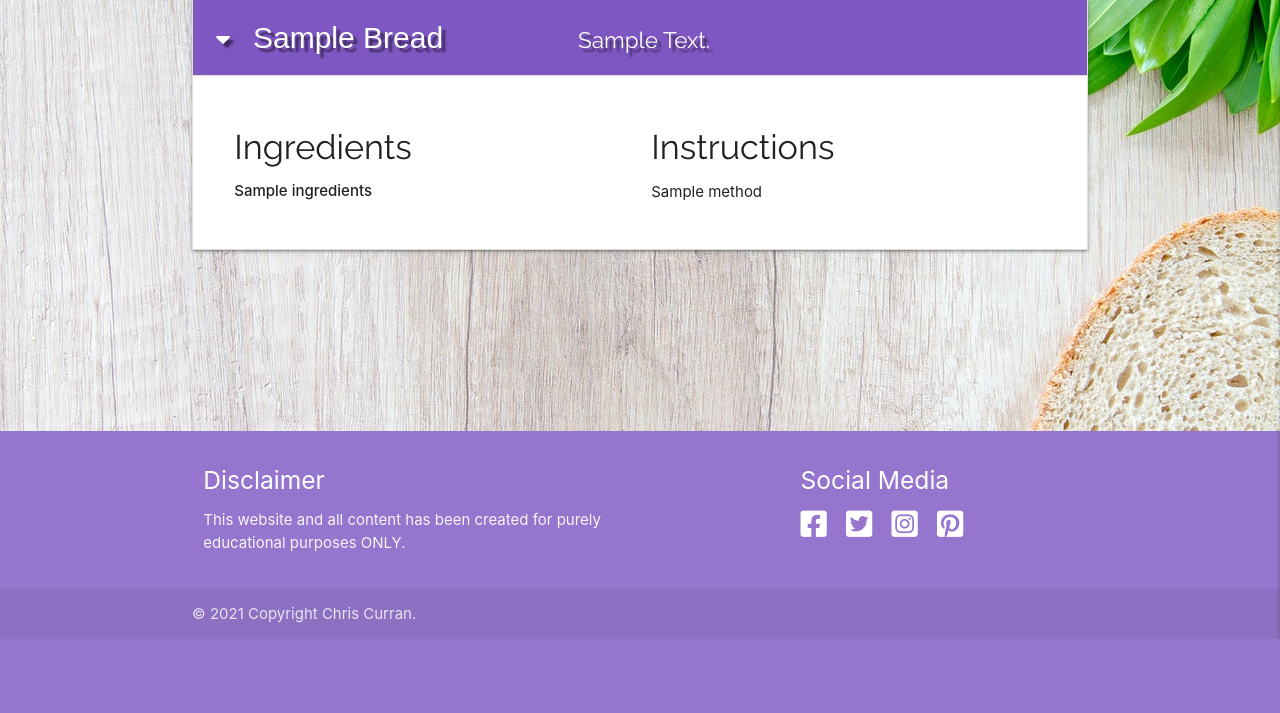
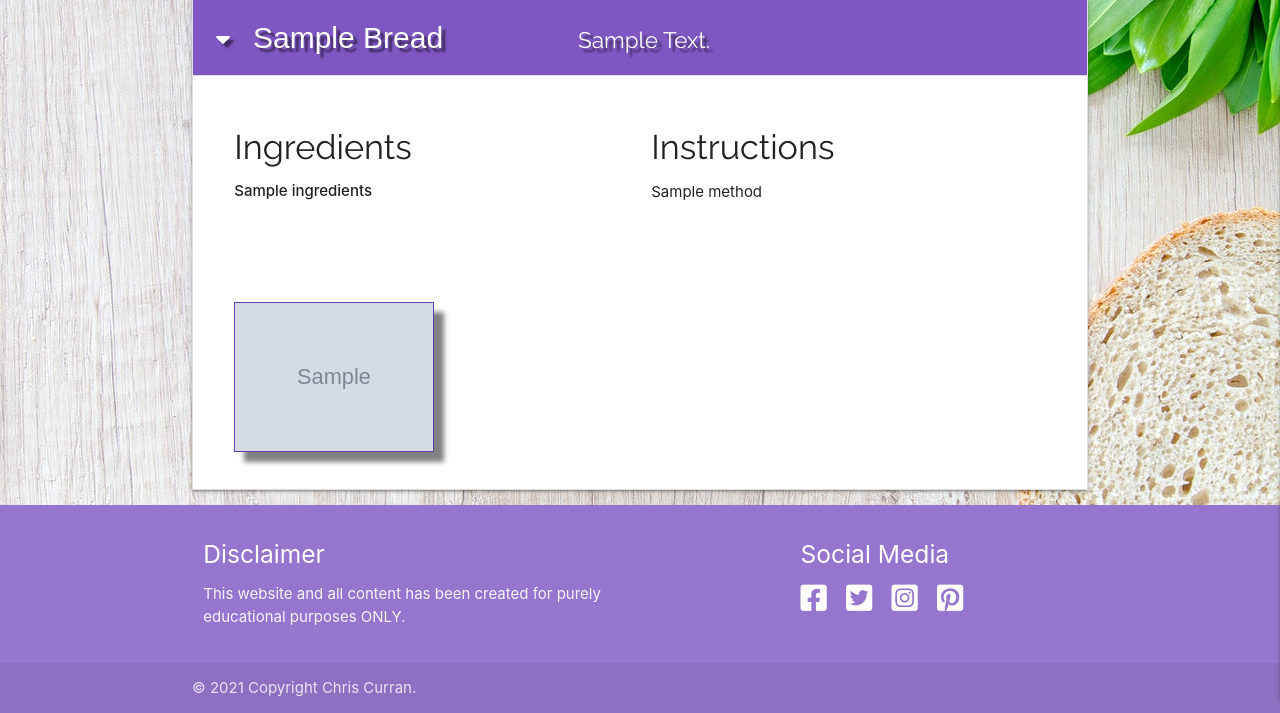
Before and after one commit to GOSUB-C64/CI-Project-MS3, a Flask app: page /display_breads in a window 1280 px wide, after a click that opens the changed part. Shown: the part 161-874 px from the top of the page. Before the commit the page ends 800 px from the top, so only its background shows below. Run offline with Flask 2, Linux system fonts and the light colour scheme; a database or web service that is not in the repository returns one stand-in record (values such as "Sample title"); some libraries are stand-ins or nearby versions; some web fonts are replaced.

Commit message:
adding to README.md also added bread images to the all breads page in the Materialize Collapsible

```diff
--- a/app.py
+++ b/app.py
@@ -19,13 +19,13 @@ mongo = PyMongo(app)
 @app.route("/")
 @app.route("/home")
 def home():
-    breads = list(mongo.db.breads.find())
+    breads = list(mongo.db.breads.find().sort("name", 1))
     return render_template("home.html", breads=breads)
 
 
 @app.route("/display_breads")
 def display_breads():
-    breads = list(mongo.db.breads.find())
+    breads = list(mongo.db.breads.find().sort("name", 1))
     flash("All Breads")
     return render_template("display_breads.html", breads=breads)
 
--- a/static/css/style.css
+++ b/static/css/style.css
@@ -163,6 +163,17 @@ section .row {
     height: 100%;
     width: 100%;
 }
+.collapsible-body img {
+    margin-top: 100px;
+    max-width: 100%;
+    max-height: 10em;
+    width: auto;
+    height: auto;
+    border: 1px solid #673ab7;
+    box-shadow: 10px 10px 5px grey;
+    text-align: center;
+
+}
 
 .bottom-text {
     position: absolute;
--- a/templates/display_breads.html
+++ b/templates/display_breads.html
@@ -16,6 +16,7 @@
                     <div class="col s6">
                         <h4>Ingredients</h4>
                         <strong>{{- bread.ingredients -}}</strong>
+                        <div><img src="{{ bread.image_url }}"></div>
                     </div>
                     <div class="col s6">
                         <h4>Instructions</h4>
```
Also changed, not shown: README.md.
